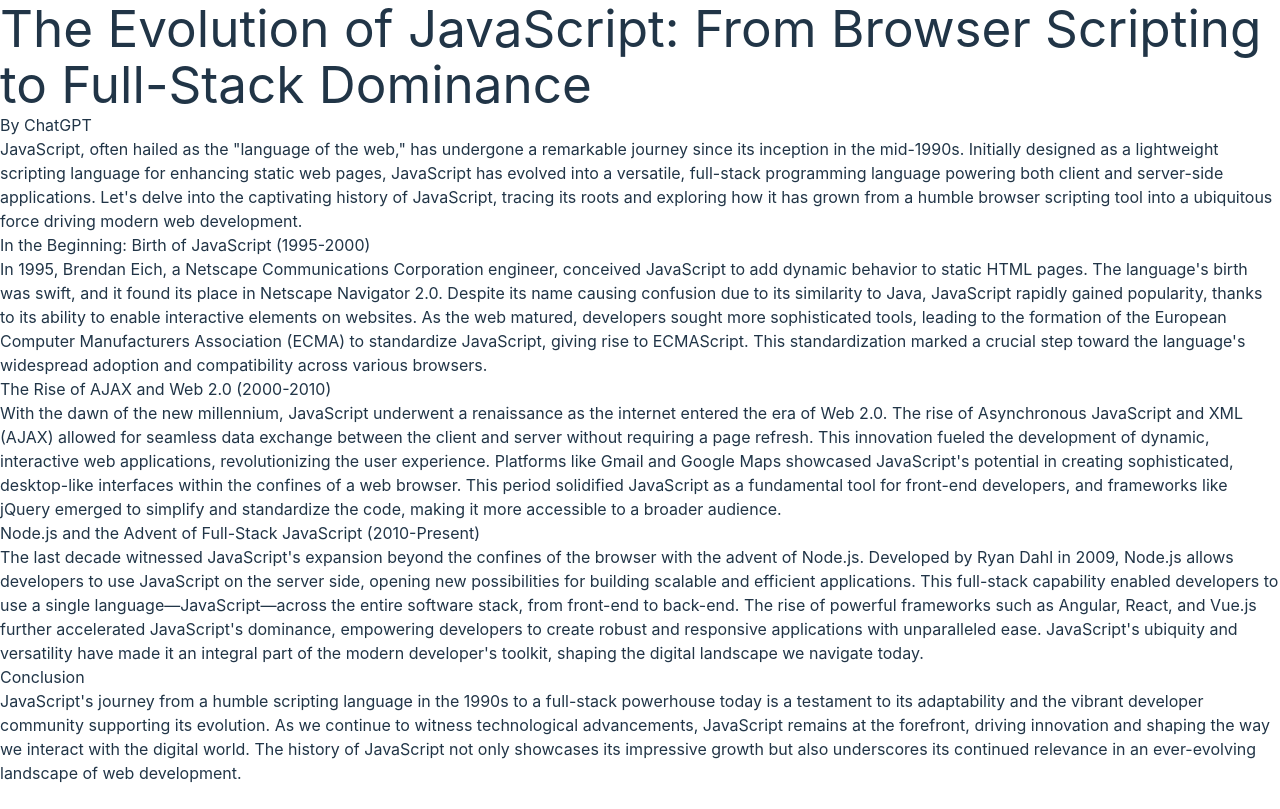
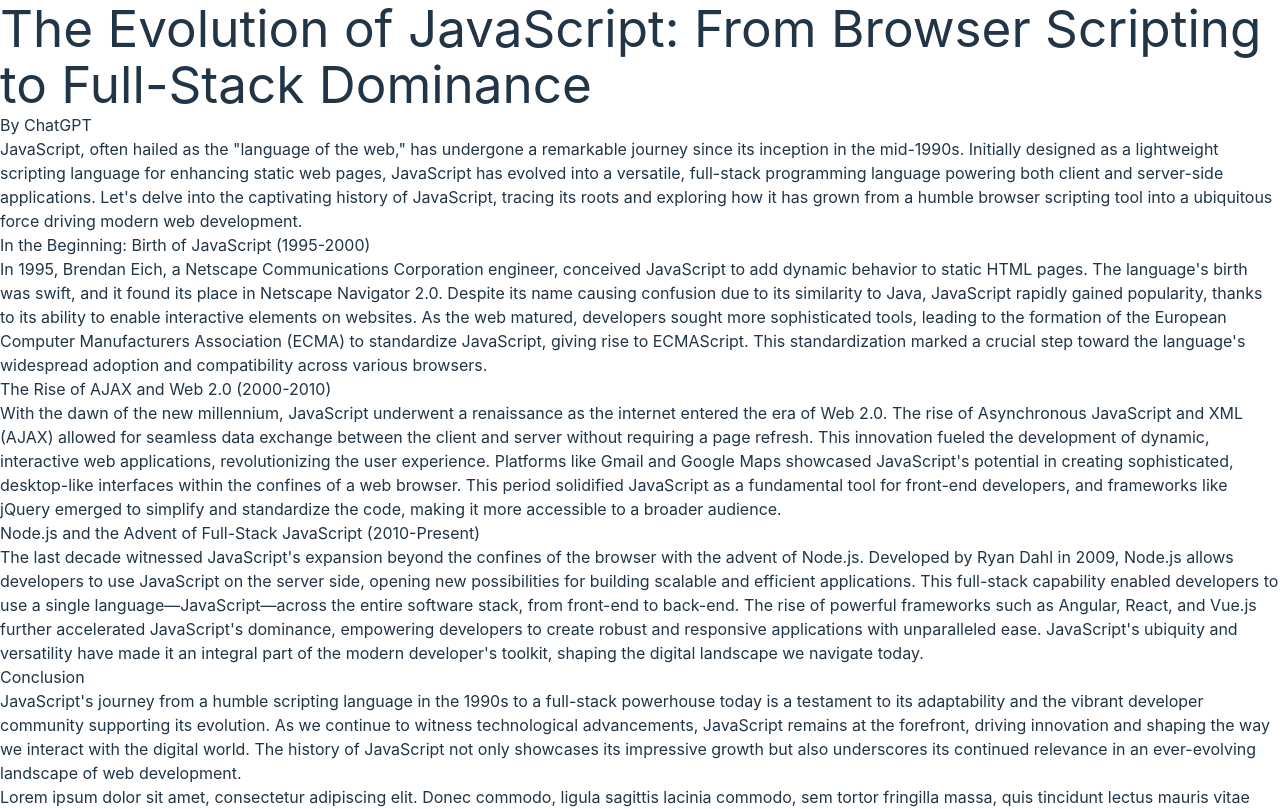
Before and after one commit to egg-jose/selection-comment, a React (Vite) app: page / in a window 1280 px wide. Shown: the top 809 px of the page. Built offline with nearby package versions, Linux system fonts and the light colour scheme.

Commit message:
Add comment on the current position

```diff
--- a/src/components/Article.tsx
+++ b/src/components/Article.tsx
@@ -13,9 +13,7 @@
           The Evolution of JavaScript: From Browser Scripting to Full-Stack
           Dominance
         </h1>
-
         <p>By ChatGPT</p>
-
         <p>
           JavaScript, often hailed as the "language of the web," has undergone a
           remarkable journey since its inception in the mid-1990s. Initially
@@ -26,9 +24,7 @@
           and exploring how it has grown from a humble browser scripting tool
           into a ubiquitous force driving modern web development.
         </p>
-
         <h2>In the Beginning: Birth of JavaScript (1995-2000)</h2>
-
         <p>
           In 1995, Brendan Eich, a Netscape Communications Corporation engineer,
           conceived JavaScript to add dynamic behavior to static HTML pages. The
@@ -42,9 +38,7 @@
           standardization marked a crucial step toward the language's widespread
           adoption and compatibility across various browsers.
         </p>
-
         <h2>The Rise of AJAX and Web 2.0 (2000-2010)</h2>
-
         <p>
           With the dawn of the new millennium, JavaScript underwent a
           renaissance as the internet entered the era of Web 2.0. The rise of
@@ -59,9 +53,7 @@
           simplify and standardize the code, making it more accessible to a
           broader audience.
         </p>
-
         <h2>Node.js and the Advent of Full-Stack JavaScript (2010-Present)</h2>
-
         <p>
           The last decade witnessed JavaScript's expansion beyond the confines
           of the browser with the advent of Node.js. Developed by Ryan Dahl in
@@ -76,9 +68,7 @@
           made it an integral part of the modern developer's toolkit, shaping
           the digital landscape we navigate today.
         </p>
-
         <h2>Conclusion</h2>
-
         <p>
           JavaScript's journey from a humble scripting language in the 1990s to
           a full-stack powerhouse today is a testament to its adaptability and
@@ -89,6 +79,96 @@
           impressive growth but also underscores its continued relevance in an
           ever-evolving landscape of web development.
         </p>
+        Lorem ipsum dolor sit amet, consectetur adipiscing elit. Donec commodo,
+        ligula sagittis lacinia commodo, sem tortor fringilla massa, quis
+        tincidunt lectus mauris vitae sem. Curabitur ac vestibulum metus, quis
+        consequat nibh. Donec condimentum quam nunc. Nulla sit amet blandit
+        urna, at pharetra libero. Proin porta sem nunc, at dictum massa euismod
+        in. Sed ac magna ac purus porta gravida eu pharetra purus. Integer a
+        consequat ex. Suspendisse ac est vitae erat suscipit faucibus. Nulla
+        posuere pellentesque augue, a imperdiet augue luctus eu. Pellentesque et
+        aliquam diam. Fusce lectus lectus, cursus vel risus et, semper sagittis
+        lorem. Nulla nunc ligula, volutpat non velit at, convallis sodales ante.
+        Etiam feugiat elit magna, ac scelerisque risus ultricies eget. Phasellus
+        eget libero rutrum, facilisis arcu in, eleifend elit. Cras bibendum
+        tempor dui in feugiat. Donec feugiat purus ac eros porta condimentum.
+        Phasellus quis finibus sem. Proin condimentum a diam et tincidunt. Duis
+        congue ante rhoncus, tempor purus eget, molestie purus. Donec facilisis
+        lobortis eros, quis vehicula tortor convallis auctor. Nam lacinia ante
+        eu nisl vehicula placerat eget sit amet orci. Fusce massa dui, bibendum
+        vitae urna ac, lacinia euismod purus. Fusce vitae arcu vitae magna
+        mattis convallis. Aliquam at ipsum diam. Vestibulum tincidunt tellus at
+        rhoncus suscipit. Cras nisl orci, sodales in ipsum nec, rhoncus
+        porttitor turpis. Nullam ac risus eu tellus iaculis rhoncus sit amet non
+        nisl. Nam mattis tincidunt arcu, in iaculis mauris faucibus id. Mauris
+        eu neque vel mi vulputate posuere at sit amet nisl. Sed aliquam purus eu
+        urna finibus, ut pretium lectus sodales. Sed consectetur viverra
+        scelerisque. Fusce massa arcu, suscipit fringilla leo vel, vehicula
+        lobortis lectus. Nullam tincidunt at odio ac dictum. Quisque ac
+        consequat lorem. Quisque semper orci eget iaculis dignissim. Donec
+        mollis pulvinar semper. Duis sed lacinia lacus. Donec pulvinar libero
+        sed justo iaculis, et convallis dui rutrum. Etiam eu quam elit. Sed
+        volutpat pulvinar feugiat. Pellentesque nisi eros, placerat non dolor
+        vitae, suscipit porta metus. Quisque lacus ante, faucibus a enim a,
+        porta ultrices nibh. Cras eget porttitor mauris. Aliquam in neque a
+        tortor tempor auctor. Sed iaculis massa in mauris aliquet, sagittis
+        malesuada ligula posuere. Suspendisse nec sapien ut tellus maximus
+        mattis. Curabitur sem velit, fermentum et sagittis vel, posuere id
+        tortor. Duis tincidunt laoreet dui, non convallis sem dapibus eget.
+        Suspendisse posuere eget mi non vestibulum. Donec ipsum ipsum, mollis a
+        purus eu, dapibus ornare nisl. Duis facilisis tortor eu mi sagittis,
+        pellentesque tincidunt tellus sollicitudin. Praesent euismod orci eros,
+        eget aliquet ipsum ultricies ut. Aenean feugiat nisi eu eleifend
+        posuere. Maecenas accumsan quis leo ac elementum. Ut at nisi magna.
+        Fusce massa est, lobortis eget urna sit amet, viverra iaculis odio. Ut
+        dictum ligula hendrerit tellus gravida, at dictum leo interdum. Nulla
+        facilisi. Maecenas ex metus, aliquet quis enim luctus, viverra auctor
+        nibh. Suspendisse mattis risus ante, vitae commodo felis eleifend eget.
+        Aliquam placerat pulvinar quam et auctor. Pellentesque et efficitur
+        lacus, vitae vehicula nunc. Fusce dapibus euismod nibh, a rutrum elit
+        imperdiet ac. Fusce auctor, ante vel tincidunt ullamcorper, ex dui
+        pellentesque leo, sed consectetur urna dui in ex. Ut vitae molestie mi.
+        Nulla felis mauris, varius ut cursus sodales, pretium eget nulla. In
+        viverra vulputate nunc, eu tristique sapien tristique nec. Integer nunc
+        quam, dapibus eu felis sit amet, condimentum tincidunt nisi. Nullam mi
+        nulla, pharetra id bibendum nec, facilisis nec ex. Lorem ipsum dolor sit
+        amet, consectetur adipiscing elit. Phasellus ultrices dolor arcu, sed
+        tristique mauris hendrerit nec. In venenatis iaculis enim sed lacinia.
+        In aliquam mauris posuere velit tempor, laoreet finibus mauris varius.
+        Vivamus non quam elementum, mattis lectus non, blandit mauris. Praesent
+        tincidunt, nulla sed semper faucibus, odio massa lobortis enim, sed
+        venenatis est neque et metus. Suspendisse at lectus ligula. Nullam eget
+        pretium enim. Phasellus pretium, elit vehicula pretium accumsan, erat
+        purus molestie libero, eu maximus risus nisl eget elit. Curabitur
+        faucibus scelerisque laoreet. Quisque felis est, condimentum nec euismod
+        eget, placerat ut nisl. Aenean consectetur sapien vitae euismod mattis.
+        Duis mi lorem, mollis nec dolor nec, placerat porttitor nulla. Cras eu
+        consectetur lectus, eget hendrerit odio. Praesent commodo erat lectus,
+        quis iaculis mauris rhoncus ac. Aenean porttitor sit amet turpis et
+        posuere. Suspendisse vel imperdiet leo, eget tempor sapien. Maecenas
+        rhoncus erat eget dui fermentum congue. In egestas sollicitudin velit,
+        vel vehicula dui luctus quis. Cras in lacus suscipit, laoreet mi non,
+        condimentum diam. Orci varius natoque penatibus et magnis dis parturient
+        montes, nascetur ridiculus mus. Cras auctor, tellus ac semper fermentum,
+        urna quam interdum augue, at viverra nulla nunc ut ex. Nullam feugiat
+        iaculis ligula non malesuada. Etiam ac lorem congue, mollis eros id,
+        iaculis tellus. Proin ut rhoncus ante, non semper dolor. Proin vitae
+        elementum lacus. Sed rutrum diam quis odio cursus placerat. Suspendisse
+        faucibus ullamcorper lectus, at feugiat mauris facilisis vitae.
+        Pellentesque viverra, ligula ac scelerisque eleifend, lorem urna
+        porttitor ex, ac accumsan urna urna id elit. Sed vitae tincidunt lacus.
+        Vivamus sit amet massa est. Nunc vehicula libero id enim suscipit, in
+        rhoncus libero lobortis. Vestibulum justo neque, tincidunt et
+        pellentesque eu, semper eu lacus. Mauris in erat semper, dictum diam et,
+        finibus nulla. Morbi elementum non felis at volutpat. Donec sollicitudin
+        hendrerit tortor ut congue. In hac habitasse platea dictumst. Curabitur
+        eu luctus libero, a pellentesque dui. Fusce non imperdiet erat. Donec
+        gravida metus ac lectus vestibulum aliquet. Integer ultrices libero et
+        sodales pharetra. Proin eget est varius, feugiat nibh non, tristique
+        purus. Praesent vulputate lorem diam, ac mattis neque cursus eget. Donec
+        ante risus, sagittis ut arcu sit amet, consequat dictum nulla. Fusce
+        lacinia, augue sit amet congue varius, urna massa cursus ex, in suscipit
+        nisl velit eu enim.
       </div>
     </>
   );
--- /dev/null
+++ b/src/components/ComentItemType.ts
@@ -0,0 +1,6 @@
+export interface CommentItem {
+  id: string,
+  text: string,
+  top: number,
+  height: number
+}
--- a/src/components/Comment.tsx
+++ b/src/components/Comment.tsx
@@ -1,8 +1,9 @@
 import React from "react";
 import useToggle from "../hooks/useToggle";
+import { CommentItem } from "./ComentItemType";
 
 interface Props {
-  comment: string;
+  comment: CommentItem;
 }
 
 function Comment({ comment }: Props) {
@@ -18,12 +19,15 @@
   }, []);
 
   return (
-    <div className="bg-white p-6 rounded-lg shadow-lg mb-3 ease-in-out duration-300">
+    <div
+      className="absolute  bg-white p-3 rounded-lg shadow-lg mb-3 transition duration-150 ease-in-out"
+      style={{ left: "25px", top: comment.top, height: comment.height }}
+    >
       <h5
         ref={ref}
-        className={`font-bold mb-2 text-gray-800 ${!show && "line-clamp-4"} `}
+        className={`font-bold mb-2 text-gray-800 ${!show && "line-clamp-3"} `}
       >
-        {comment}
+        {comment.text}
       </h5>
       {isTooLong && (
         <a className="hover:cursor-pointer" onClick={toggleShow}>
--- a/src/components/CommentsSection.tsx
+++ b/src/components/CommentsSection.tsx
@@ -1,7 +1,8 @@
+import { CommentItem } from "./ComentItemType";
 import Comment from "./Comment";
 
 interface Props {
-  comments: string[];
+  comments: CommentItem[];
 }
 
 function CommentsSection({ comments }: Props) {
--- a/src/components/SelectMenu.tsx
+++ b/src/components/SelectMenu.tsx
@@ -2,14 +2,18 @@
 import { MessageCirclePlus } from "lucide-react";
 
 interface Props {
-  handleAddComment: (comment: string) => void;
+  handleAddComment: (text: string, top: number, height?: number) => void;
   elementRef: React.RefObject<HTMLDivElement>;
 }
 
 function SelectMenu({ handleAddComment, elementRef }: Props) {
   const width = 100;
   const height = 30;
-  const [selection, position, state] = useSelectionChange(width, height, elementRef);
+  const [selection, position, state] = useSelectionChange(
+    width,
+    height,
+    elementRef
+  );
 
   return (
     <div role="dialog" aria-labelledby="Add comment" aria-haspopup="dialog">
@@ -22,7 +26,7 @@
         >
           <button
             className="flex w-full h-full justify-between items-center px-2 bg-transparent"
-            onClick={() => handleAddComment(selection)}
+            onClick={() => handleAddComment(selection, position.y)}
           >
             <span id="add comment" className="text-xs">
               Comment
```
Also changed, not shown: src/App.tsx (+31 -3 lines).
